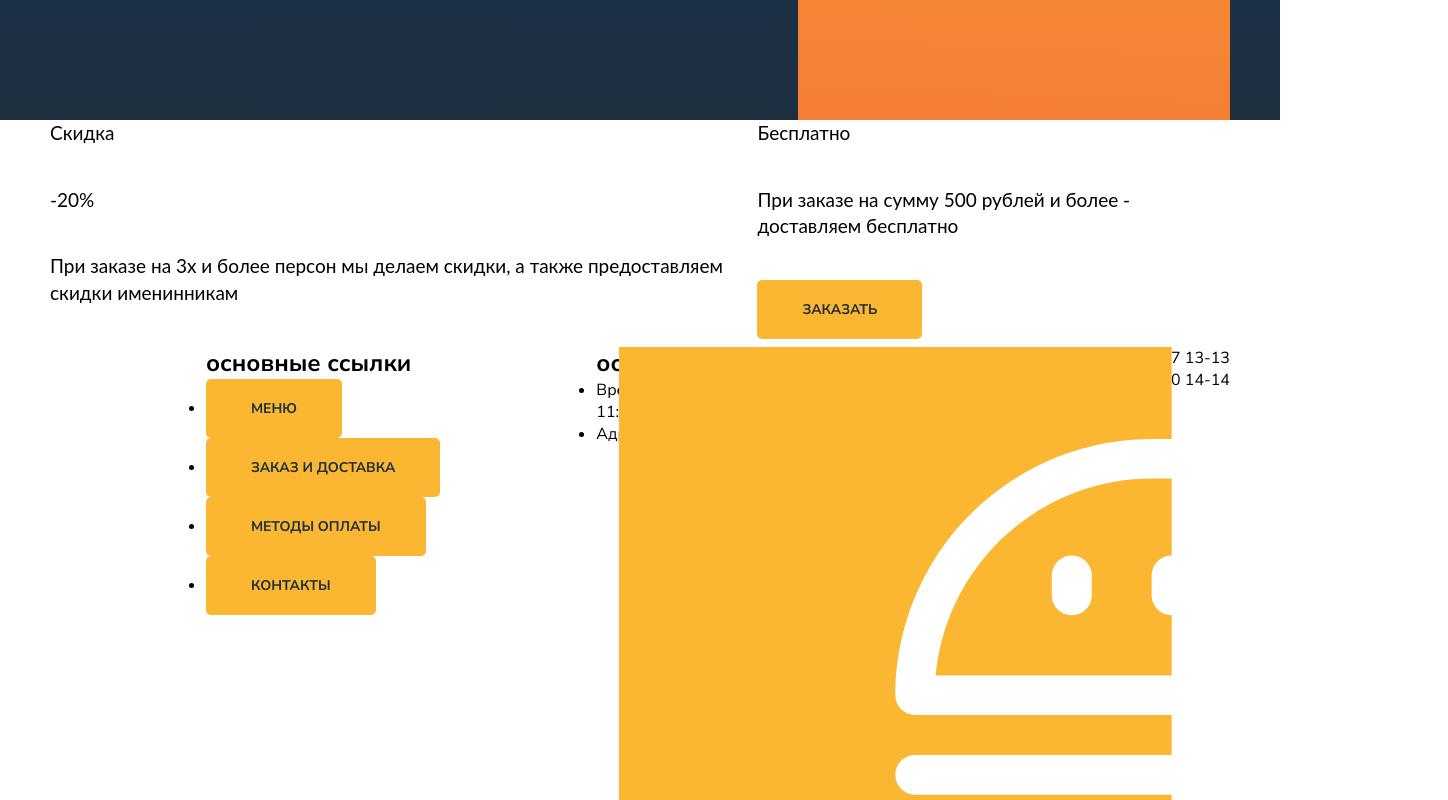
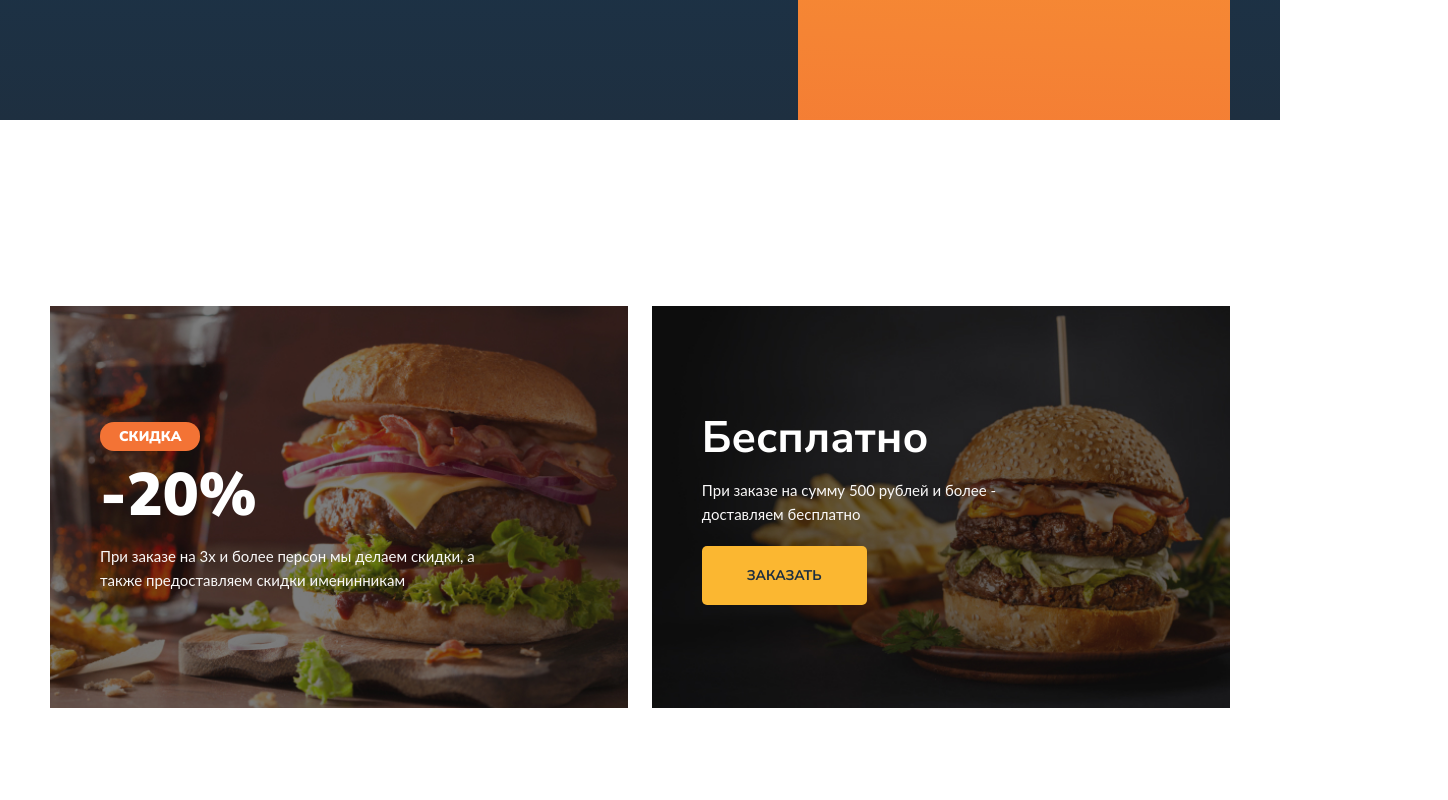
Before and after one commit to Viki-archi/Burger, a plain HTML site: page index.html in a window 1280 px wide. Shown: the part 700-1500 px from the top of the page, 1448 px wide, since content can reach past the window. Drawn offline with Linux system fonts and the light colour scheme.

Commit message:
Update main.css

```diff
--- a/style/main.css
+++ b/style/main.css
@@ -36,13 +36,14 @@ h1 span {
     display: block;
     margin-bottom: 10px;
 }
-p {
+.text p {
     font-family: 'Lato', sans-serif;
     font-size: 19px;
     line-height: 1.4;
     margin-bottom: 40px;
 }
-a {
+.main a,
+.promo a {
     color: #1E2F40;
     font-size: 14px;
     font-weight: 700;
@@ -65,8 +66,112 @@ a {
     background: linear-gradient(2.42deg, #F37335 -19.6%, #FBB731 100.79%, #FDC830 100.79%);
 
 }
-img {
+.main img {
     width: 829px;
     position: absolute;
     right: -168px;
 }
+.promo {
+    padding-top: 186px;
+    padding-bottom: 186px;
+}
+.promo-left,
+.promo-right {
+    flex: 0 0 49%;
+    color: #ffffff;
+    box-sizing: border-box;
+    background-repeat: no-repeat;
+    background-size: cover;
+    background-position: center;
+}
+.promo-left {
+    background-image: url(../image/promo-left.jpg);
+    padding: 116px 50px;
+}
+.promo-right {
+    background-image: url(../image/promo-right.jpg);
+    padding: 102px 50px;
+}
+.sale {
+   font-size: 14px;
+   font-weight: 900;
+   background: #F37335;
+   padding: 5px 19px;
+   border-radius: 14px;
+   display: inline-block;
+   text-transform: uppercase;
+   margin-bottom: 3px;
+}
+.cost {
+    font-size: 60px;
+    font-weight: 900;
+    margin-bottom: 8px;
+}
+.description {
+    font-family: 'Lato', sans-serif;
+    color: #FAF9F9;
+    font-size: 15px;
+    line-height: 24px;
+}
+.promo-left .description {
+    max-width: 392px;
+}
+.promo-right .description {
+    max-width: 300px;
+    margin-bottom: 20px;
+}
+.free {
+    font-size: 44px;
+    font-weight: 700;
+    margin-bottom: 10px;
+}
+.footer {
+    background: #1E2F40;
+    color: #ffffff;
+    padding-top: 117px;
+    padding-bottom: 106px;
+}
+.logo {
+    width: 63px;
+    height: 56px;
+}
+.item {
+    flex: 0 0 auto;
+}
+.item h2 {
+    font-size: 20px;
+    font-weight: 800;
+    text-transform: uppercase;
+    margin-bottom: 12px;
+}
+.item ul,
+.tel ul {
+    list-style-type: none;
+}
+.item li {
+    margin-bottom: 9px;
+    font-family: 'Lato', sans-serif;
+    font-size: 15px;
+    color: #FAF9F9;
+    font-weight: 700;
+    line-height: 24px;
+}
+.item a {
+    color: #DEDEDE;
+    text-decoration: none;
+    font-weight: 400;
+}
+.item span {
+    color: #DEDEDE;
+    display: block;
+    font-weight: 400;
+    margin-bottom: 2px;
+}
+.tel ul {
+    font-size: 20px;
+    color: #FBB731;
+    font-weight: 800;
+}
+.tel li {
+    margin-bottom: 12px;
+}
```
